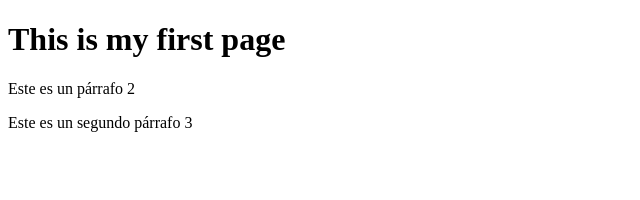
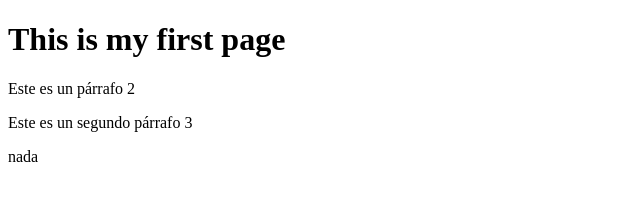
Before and after one commit to otello1971/github, a website: page prueba2.html in a window 1280 px wide. Shown: the full height of the page, 0-640 px from the left. Drawn offline with Linux system fonts and the light colour scheme.

Commit message:
Update prueba2.html
Commit prueba 2

```diff
--- a/prueba2.html
+++ b/prueba2.html
@@ -7,6 +7,7 @@
     <h1>This is my first page</h1>
     <p>Este es un párrafo 2</p>
     <p>Este es un segundo  párrafo 3</p>
+    <div>nada</div>
 </body>
 
 </html>
```
